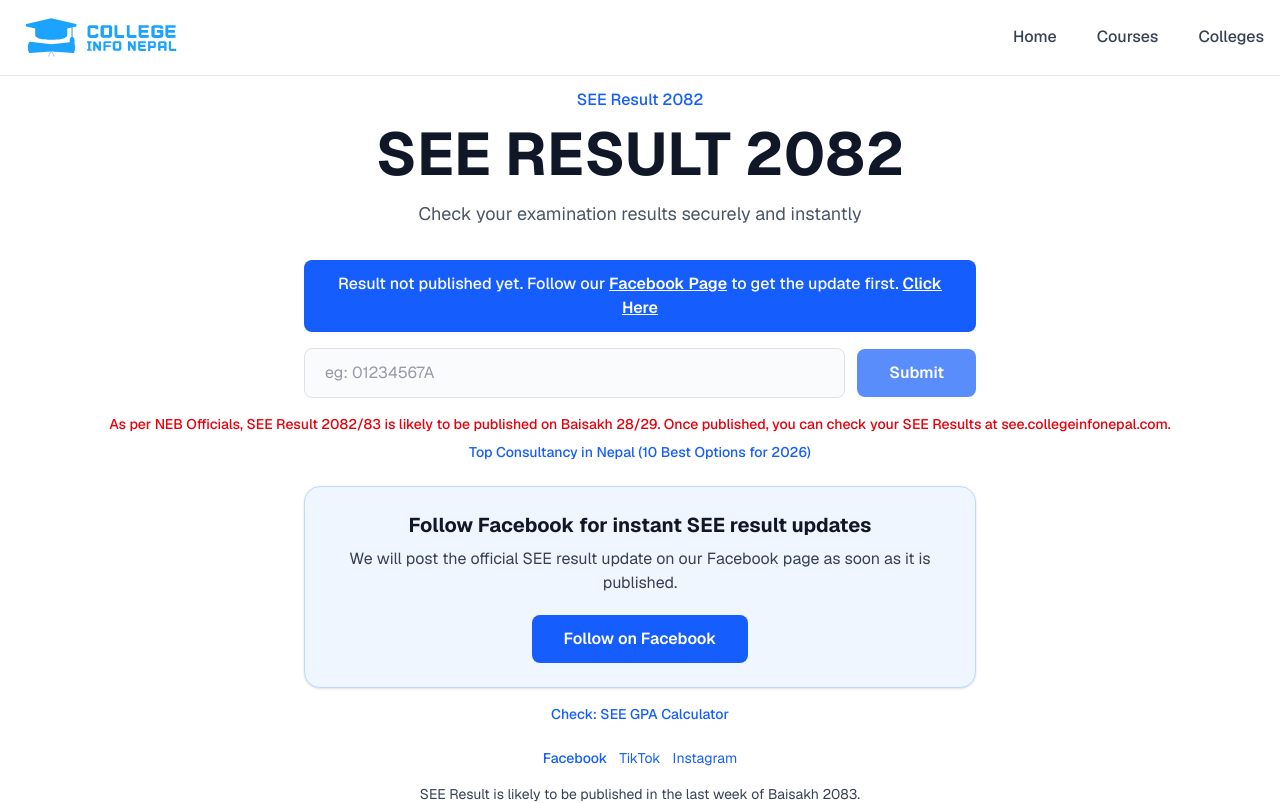
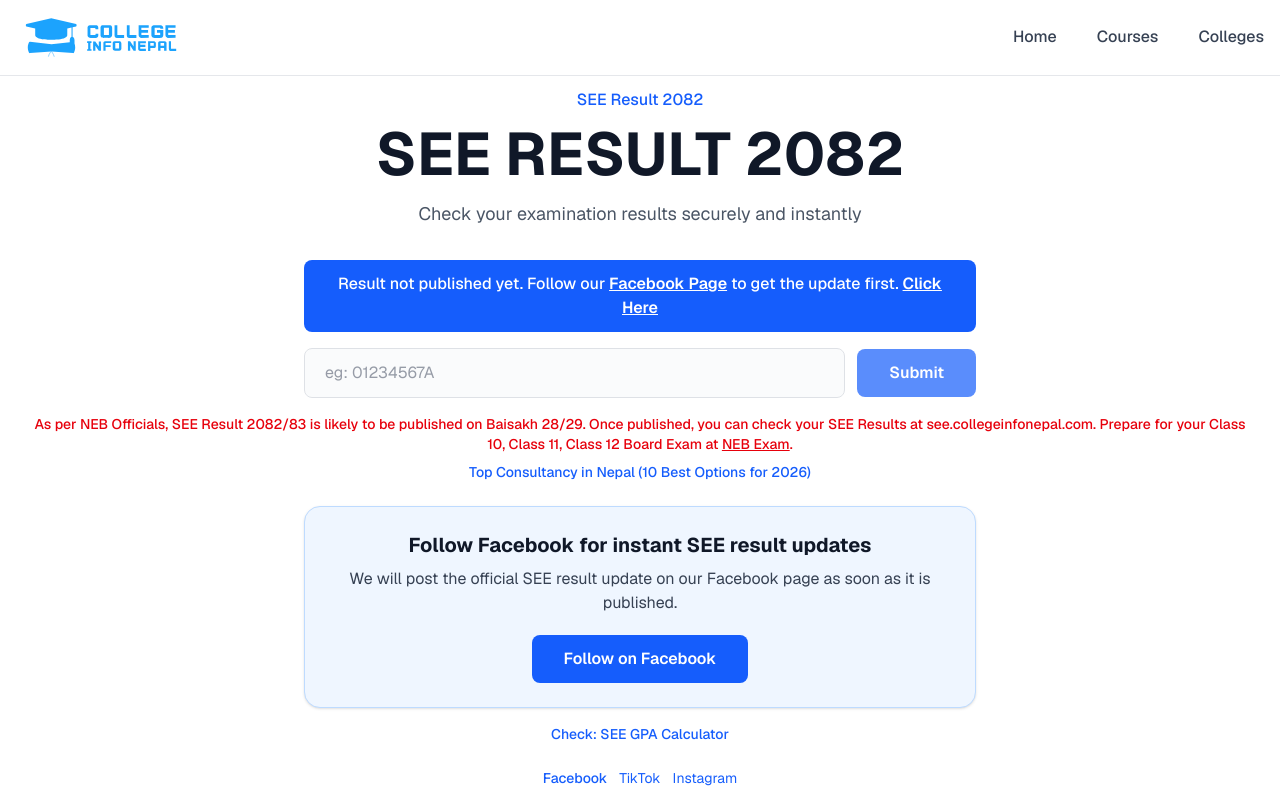
Before and after one commit to ronishdhakal/see, a Next.js app: page / in a window 1280 px wide. Shown: the top 803 px of the page. Built offline with nearby package versions, Linux system fonts and the light colour scheme.

Commit message:
NEB Exam

```diff
--- a/src/app/components/result/ResultHeader.jsx
+++ b/src/app/components/result/ResultHeader.jsx
@@ -62,8 +62,8 @@ export default function ResultHeader() {
           </div>
 
           <p className="mt-4 text-sm font-medium text-red-600">
-            As per NEB Officials, SEE Result 2082/83 is likely to be published on Baisakh 28/29. Once published, you can check your SEE Results at see.collegeinfonepal.com.
-          </p>
+  As per NEB Officials, SEE Result 2082/83 is likely to be published on Baisakh 28/29. Once published, you can check your SEE Results at see.collegeinfonepal.com. Prepare for your Class 10, Class 11, Class 12 Board Exam at <a href="https://www.nebexam.com/" target="_blank" rel="noopener noreferrer" className="underline">NEB Exam</a>.
+</p>
 
           <p className="mt-2 text-sm text-blue-600 font-medium">
             <a
```
